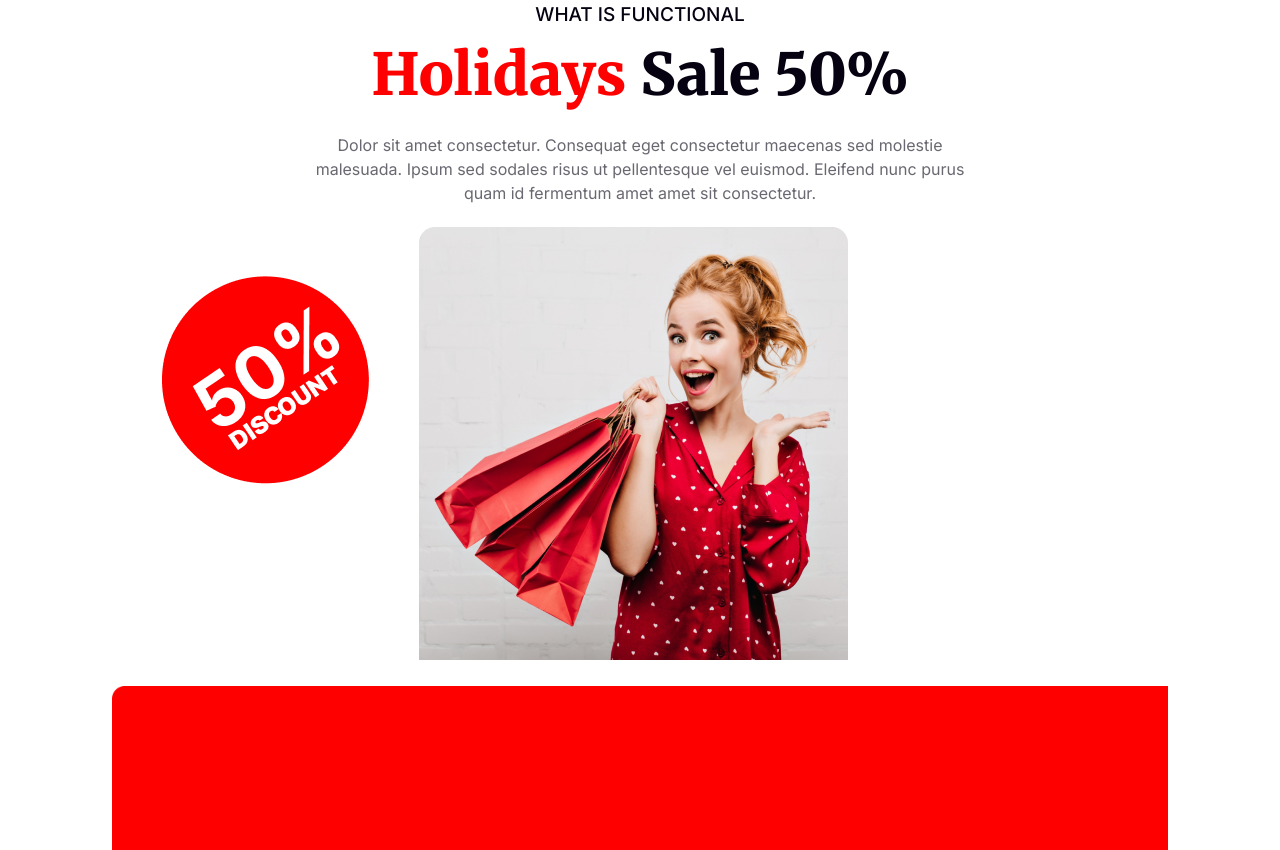
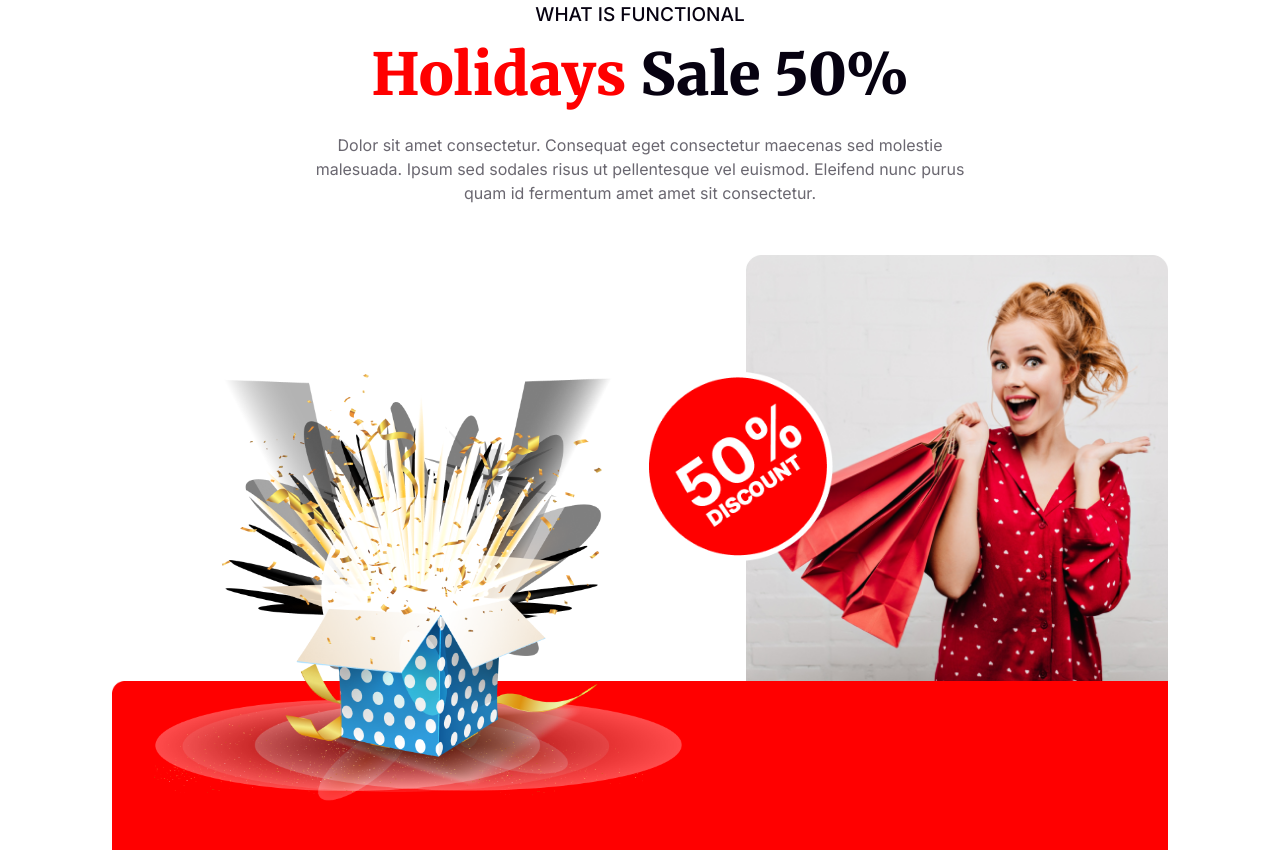
Before and after one commit to 44fahadhasan/a1-new-year, a plain HTML site: page index.html in a window 1280 px wide. Shown: the part 3420-4270 px from the top of the page. Drawn offline with Linux system fonts and the light colour scheme; files whose address does not match are found by name.

Commit message:
holydays section some updated

```diff
--- a/assets/style/style.css
+++ b/assets/style/style.css
@@ -275,14 +275,48 @@ span {
 
 /* holidays images  */
 .holidays .holidays-wrapper .holidays-images {
-  margin-top: 22px;
+  margin-top: 50px;
   display: flex;
+  align-items: center;
+  position: relative;
+}
+
+/* left */
+.holidays .holidays-wrapper .holidays-images .left-colum-img {
+  width: 35%;
+}
+
+.holidays .holidays-wrapper .holidays-images .left-colum-img img {
+  position: absolute;
+  width: 50%;
+  left: 4%;
+  top: 28%;
+}
+
+/* middle */
+.holidays .holidays-wrapper .holidays-images .middle-colum-img {
+  width: 25%;
+}
+
+.holidays .holidays-wrapper .holidays-images .middle-colum-img img {
+  width: 100%;
+  position: relative;
+  left: 47%;
+}
+
+/* right */
+.holidays .holidays-wrapper .holidays-images .right-colum-img {
+  width: 40%;
+}
+
+.holidays .holidays-wrapper .holidays-images .right-colum-img img {
+  width: 100%;
+  vertical-align: middle;
 }
 
 /* holidays bottom img */
-.holidays .holidays-wrapper .holidays-bottom-img {
-  margin-top: 22px;
-  display: flex;
+.holidays .holidays-wrapper .holidays-bottom-img img {
+  width: 100%;
 }
 
 /* portfolio css style */
@@ -399,6 +433,7 @@ span {
 .footer {
   font-family: "Inter", sans-serif;
   background-color: #070211;
+  margin-top: 100px;
 }
 
 .footer .footer-wrapper {
--- a/index.html
+++ b/index.html
@@ -118,9 +118,10 @@
 
           <div class="holidays-images">
             <div class="left-colum-img">
-              <div class="discount-img">
-                <img src="./assets/images/Group-44.png" alt="discount" />
-              </div>
+              <img src="./assets/images/Group-75.png" alt="img-box" />
+            </div>
+            <div class="middle-colum-img">
+              <img src="./assets/images/Group-44.png" alt="discount" />
             </div>
             <div class="right-colum-img">
               <img src="./assets/images/Rectangle1.png" alt="women" />
@@ -128,16 +129,7 @@
           </div>
 
           <div class="holidays-bottom-img">
-            <div class="red-bac">
-              <img
-                width="100%"
-                src="./assets/images/Rectangle2.png"
-                alt="red-bac"
-              />
-              <div class="box-img">
-                <img src="./assets/images/Group-75.png" alt="box" />
-              </div>
-            </div>
+            <img src="./assets/images/Rectangle2.png" alt="red-bac" />\
           </div>
         </div>
       </section>
```
